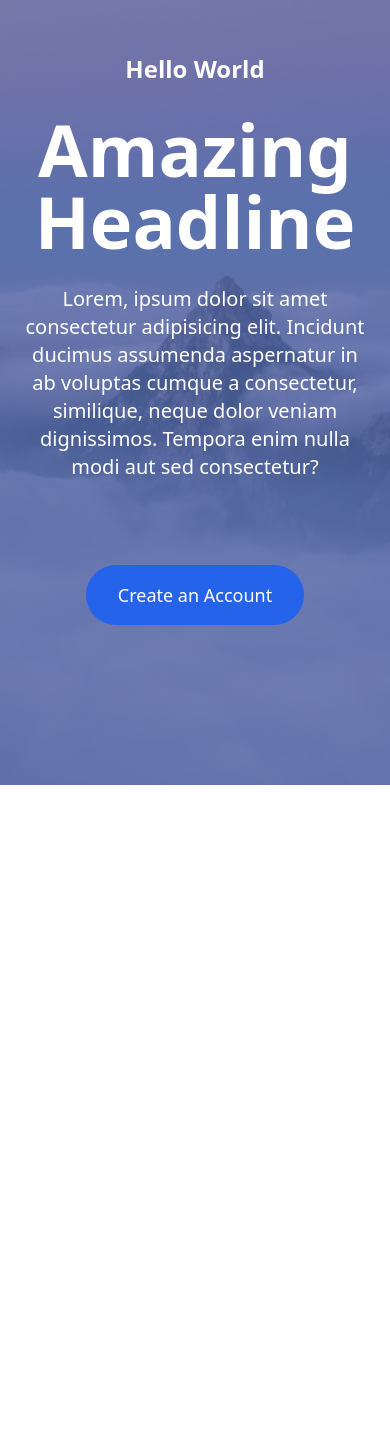
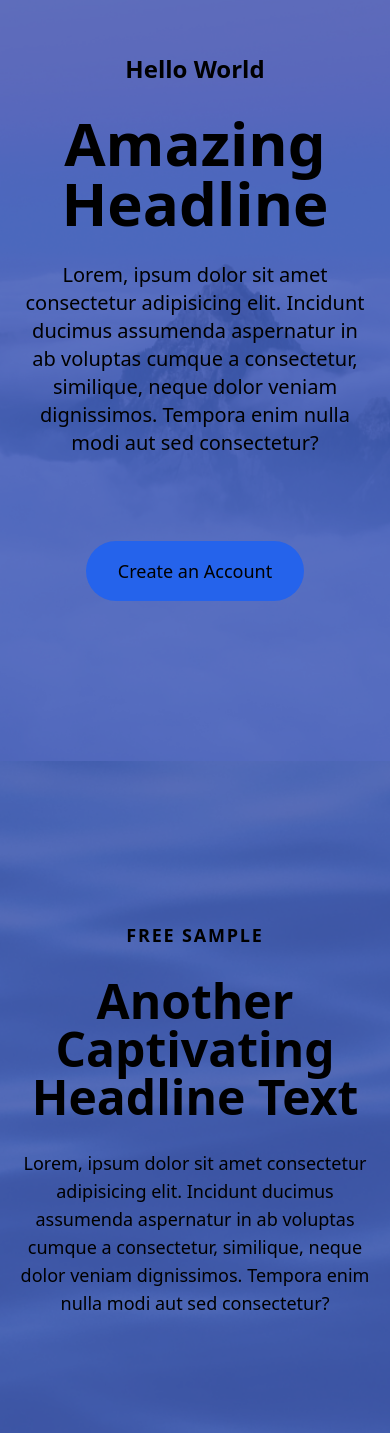
Before and after one commit to rckash/blue-site-tailwind, a website: page src/blocks/content-center.html in a window 390 px wide. Shown: the part 203-1636 px from the top of the page. Before the commit the page ends 988 px from the top, so only its background shows below. Drawn offline with Linux system fonts and the light colour scheme.

Commit message:
Update container and improve responsiveness

```diff
--- a/src/blocks/content-center.html
+++ b/src/blocks/content-center.html
@@ -8,13 +8,13 @@
   </head>
   <body>
     <section
-      class="text-white bg-gray-50 py-40 pt-64 bg-[url('images/header.jpg')] bg-no-repeat bg-cover bg-fixed bg-center isolate relative before:content-[''] before:absolute before:inset-0 before:bg-blue-900 before:opacity-60 before:-z-[1]"
+      class="py-40 pt-64 bg-[url('images/header.jpg')] bg-no-repeat bg-cover bg-fixed bg-center isolate relative before:content-[''] before:absolute before:inset-0 before:bg-blue-800 before:opacity-70 before:-z-[1]"
     >
       <div
         class="flex flex-col gap-7 max-w-3xl mx-auto text-center px-5 relative"
       >
         <p class="font-bold text-2xl">Hello World</p>
-        <h1 class="font-bold text-7xl">Amazing Headline</h1>
+        <h1 class="font-bold sm:text-7xl text-6xl">Amazing Headline</h1>
         <p class="font-medium text-xl">
           Lorem, ipsum dolor sit amet consectetur adipisicing elit. Incidunt
           ducimus assumenda aspernatur in ab voluptas cumque a consectetur,
@@ -28,5 +28,21 @@
         </button>
       </div>
     </section>
+    <section
+      class="py-40 bg-[url('images/content.jpg')] bg-no-repeat bg-cover bg-fixed bg-center isolate relative before:content-[''] before:absolute before:inset-0 before:bg-blue-800 before:opacity-70 before:-z-[1]"
+    >
+      <div class="flex flex-col gap-7 max-w-3xl mx-auto text-center px-5">
+        <p class="font-bold text-lg tracking-widest">FREE SAMPLE</p>
+        <h2 class="font-bold sm:text-6xl text-5xl">
+          Another Captivating Headline Text
+        </h2>
+        <p class="font-medium text-lg">
+          Lorem, ipsum dolor sit amet consectetur adipisicing elit. Incidunt
+          ducimus assumenda aspernatur in ab voluptas cumque a consectetur,
+          similique, neque dolor veniam dignissimos. Tempora enim nulla modi aut
+          sed consectetur?
+        </p>
+      </div>
+    </section>
   </body>
 </html>
```
Also changed, not shown: src/blocks/nav.html (+10 -5 lines), src/index.html (+20 -7 lines), src/output.css.
